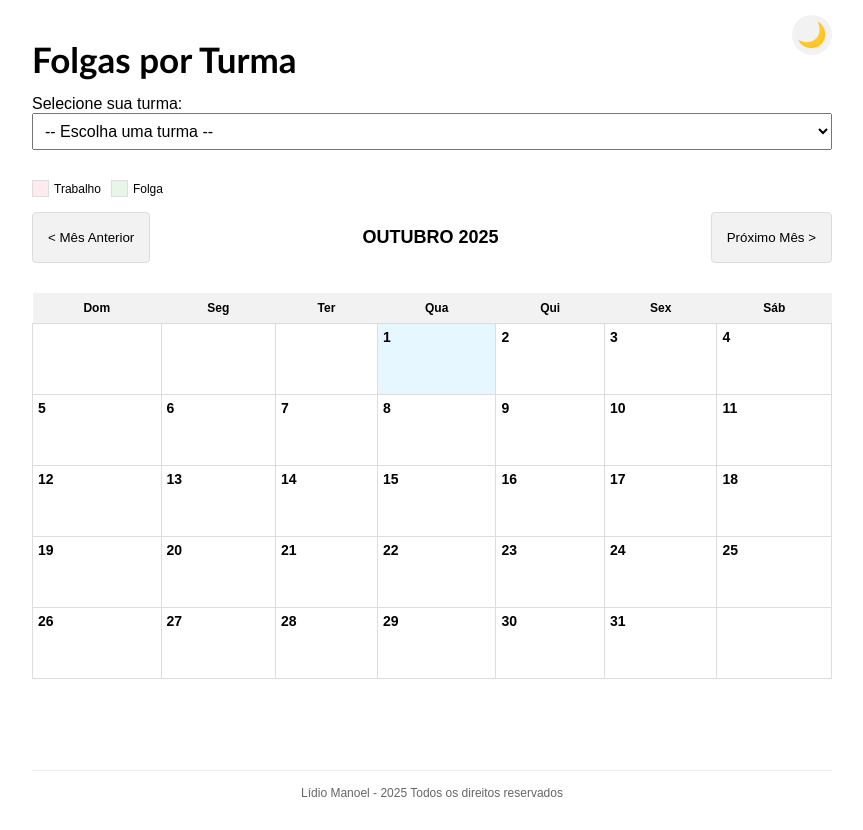
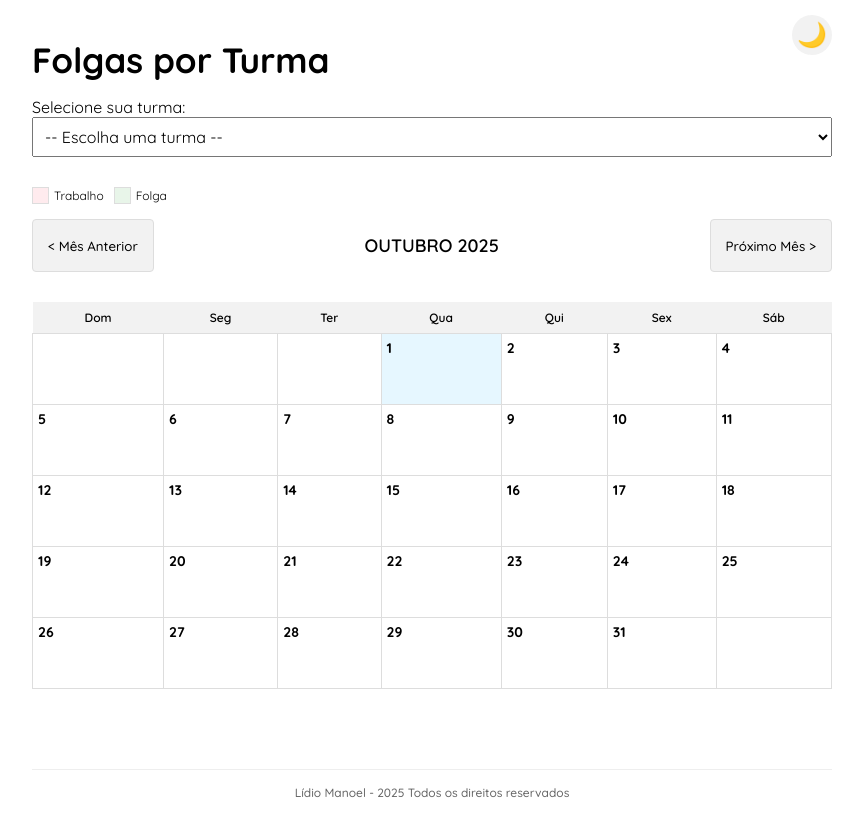
Before and after one commit to lidiomanoel/folgas-testes, a plain HTML site: page index.html in a window 1280 px wide. Shown: the whole page, without its empty margins (208-1071 px from the left). Drawn offline with Linux system fonts and the light colour scheme.

Commit message:
teste da fonte quicksand

```diff
--- a/index.html
+++ b/index.html
@@ -4,6 +4,9 @@
     <meta charset="UTF-8">
     <meta name="viewport" content="width=device-width, initial-scale=1.0">
     <title>Folgas por Turma</title>
+    <link rel="preconnect" href="https://fonts.googleapis.com">
+    <link rel="preconnect" href="https://fonts.gstatic.com" crossorigin>
+    <link href="https://fonts.googleapis.com/css2?family=Quicksand:wght@300;400;500;600;700&display=swap" rel="stylesheet">
     <link rel="stylesheet" href="style.css">
 </head>
 <body>
--- a/style.css
+++ b/style.css
@@ -1,5 +1,5 @@
 body {
-    font-family: Arial, sans-serif;
+    font-family: 'Quicksand', Arial, sans-serif;
     max-width: 800px;
     margin: 0 auto;
     padding: 15px;
@@ -89,6 +89,7 @@ body.dark-mode .theme-toggle {
     border-radius: 5px;
     display: none;
     font-size: 14px;
+    font-family: 'Quicksand', Arial, sans-serif;
 }
 .folga {
     background-color: #d4edda;
@@ -103,12 +104,14 @@ body.dark-mode .theme-toggle {
     border-collapse: collapse;
     margin-top: 15px;
     font-size: 14px;
+    font-family: 'Quicksand', Arial, sans-serif;
 }
 .calendar th {
     background-color: #f2f2f2;
     padding: 8px;
     text-align: center;
     font-size: 12px;
+    font-weight: 600;
     transition: background-color 0.3s, color 0.3s;
 }
 .calendar td {
@@ -117,6 +120,7 @@ body.dark-mode .theme-toggle {
     height: 60px;
     vertical-align: top;
     font-size: 12px;
+    font-family: 'Quicksand', Arial, sans-serif;
     transition: background-color 0.3s, border-color 0.3s;
 }
 .today {
@@ -139,18 +143,21 @@ body.dark-mode .theme-toggle {
     font-weight: bold;
     margin-bottom: 2px;
     font-size: 14px;
+    font-family: 'Quicksand', Arial, sans-serif;
 }
 .legend {
     display: flex;
     flex-wrap: wrap;
     gap: 10px;
     margin: 15px 0;
+    font-family: 'Quicksand', Arial, sans-serif;
 }
 .legend-item {
     display: flex;
     align-items: center;
     gap: 5px;
     font-size: 12px;
+    font-family: 'Quicksand', Arial, sans-serif;
 }
 .legend-color {
     width: 15px;
@@ -164,20 +171,25 @@ body.dark-mode .theme-toggle {
     margin-bottom: 15px;
     width: 100%;
     box-sizing: border-box;
+    font-family: 'Quicksand', Arial, sans-serif;
     transition: background-color 0.3s, color 0.3s, border-color 0.3s;
 }
 h1 {
     font-size: 35px;
     margin-bottom: 15px;
-    font-family: 'Trebuchet MS', 'Lucida Sans Unicode', 'Lucida Grande', 'Lucida Sans', Arial, sans-serif;
+    font-family: 'Quicksand', Arial, sans-serif;
+    font-weight: 700;
 }
 h2 {
     font-size: 18px;
+    font-family: 'Quicksand', Arial, sans-serif;
+    font-weight: 600;
 }
 .month-selector {
     display: flex;
     justify-content: space-between;
     margin-bottom: 15px;
+    font-family: 'Quicksand', Arial, sans-serif;
 }
 .month-selector button {
     padding: 8px 15px;
@@ -185,6 +197,8 @@ h2 {
     border: 1px solid #ddd;
     border-radius: 4px;
     cursor: pointer;
+    font-family: 'Quicksand', Arial, sans-serif;
+    font-weight: 500;
     transition: background-color 0.3s, color 0.3s, border-color 0.3s;
 }
 .month-selector button:hover {
@@ -201,7 +215,8 @@ footer {
     font-size: 12px;
     color: #666;
     border-top: 1px solid #eee;
-    font-style: 'Quicksand';
+    font-family: 'Quicksand', Arial, sans-serif;
+    font-weight: 500;
     transition: border-color 0.3s, color 0.3s;
 }
 
```
